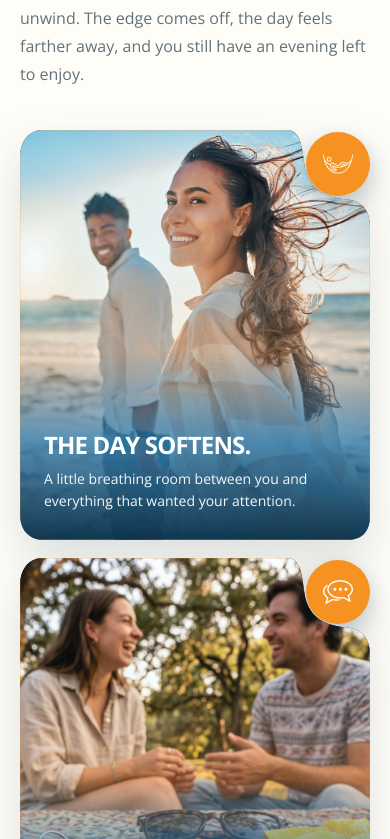
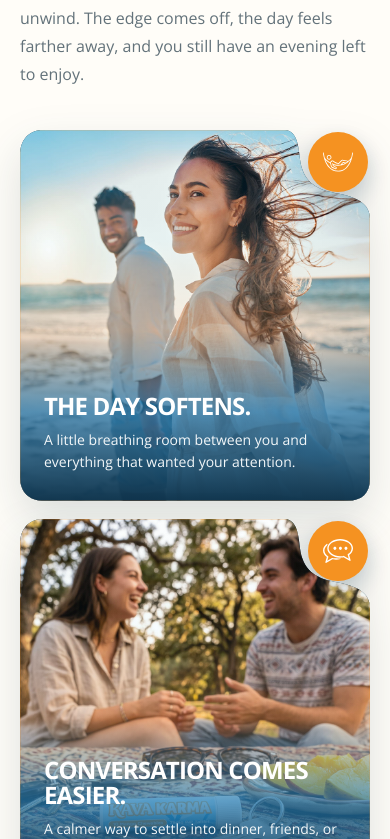
Before and after one commit to Paul-RB55/kavakarma, a React (Vite) app: page / in a window 390 px wide. Shown: the part 1305-2144 px from the top of the page. Built offline with nearby package versions, Linux system fonts and the light colour scheme; a web font is replaced by a local one.

Commit message:
Card change V4

```diff
--- a/src/App.tsx
+++ b/src/App.tsx
@@ -166,7 +166,7 @@
           <svg className="card-clip-defs" aria-hidden="true" focusable="false">
             <defs>
               <clipPath id="lifestyle-card-shape" clipPathUnits="objectBoundingBox">
-                <path d="M .07 0 H .76 C .80 0 .805 .035 .812 .082 C .821 .142 .865 .165 .935 .17 C .978 .173 1 .198 1 .235 V .94 C 1 .98 .977 1 .935 1 H .07 C .026 1 0 .977 0 .935 V .07 C 0 .026 .026 0 .07 0 Z" />
+                <path d="M .07 0 H .75 C .79 0 .795 .035 .80 .08 C .808 .135 .84 .16 .90 .17 C .965 .18 1 .20 1 .24 V .94 C 1 .98 .977 1 .935 1 H .07 C .026 1 0 .977 0 .935 V .07 C 0 .026 .026 0 .07 0 Z" />
               </clipPath>
             </defs>
           </svg>
--- a/src/styles.css
+++ b/src/styles.css
@@ -384,7 +384,8 @@
   gap: 18px;
 }
 .lifestyle-card {
-  min-height: 448px;
+  min-height: 0;
+  aspect-ratio: 350 / 371;
   position: relative;
   isolation: isolate;
   color: white;
@@ -419,9 +420,9 @@
   position: absolute;
   z-index: 4;
   top: 2px;
-  right: 0;
-  width: 66px;
-  height: 66px;
+  right: 2px;
+  width: 60px;
+  height: 60px;
   display: grid;
   place-items: center;
   border: 0;
@@ -585,7 +586,7 @@
 
 @media (max-width: 1050px) {
   .lifestyle-grid { grid-template-columns: 1fr 1fr; }
-  .lifestyle-card { min-height: 470px; }
+  .lifestyle-card { min-height: 0; }
   .lifestyle-card h3 { font-size: 23px; }
 }
 
@@ -668,8 +669,8 @@
   .experience-copy h2,
   .final-cta h2 { font-size: 41px; }
   .lifestyle-grid { grid-template-columns: 1fr; margin-top: 42px; }
-  .lifestyle-card { min-height: 410px; }
-  .lifestyle-card__badge { top: 2px; right: 0; width: 64px; height: 64px; }
+  .lifestyle-card { min-height: 0; }
+  .lifestyle-card__badge { top: 2px; right: 2px; width: 60px; height: 60px; }
   .lifestyle-card__content { padding: 32px 24px 28px; }
   .lifestyle-card h3 { font-size: 24px; }
   .lifestyle-card p { font-size: 14px; }
```
Also changed, not shown: 3 other files (tests, documents, lock files or other folders).
